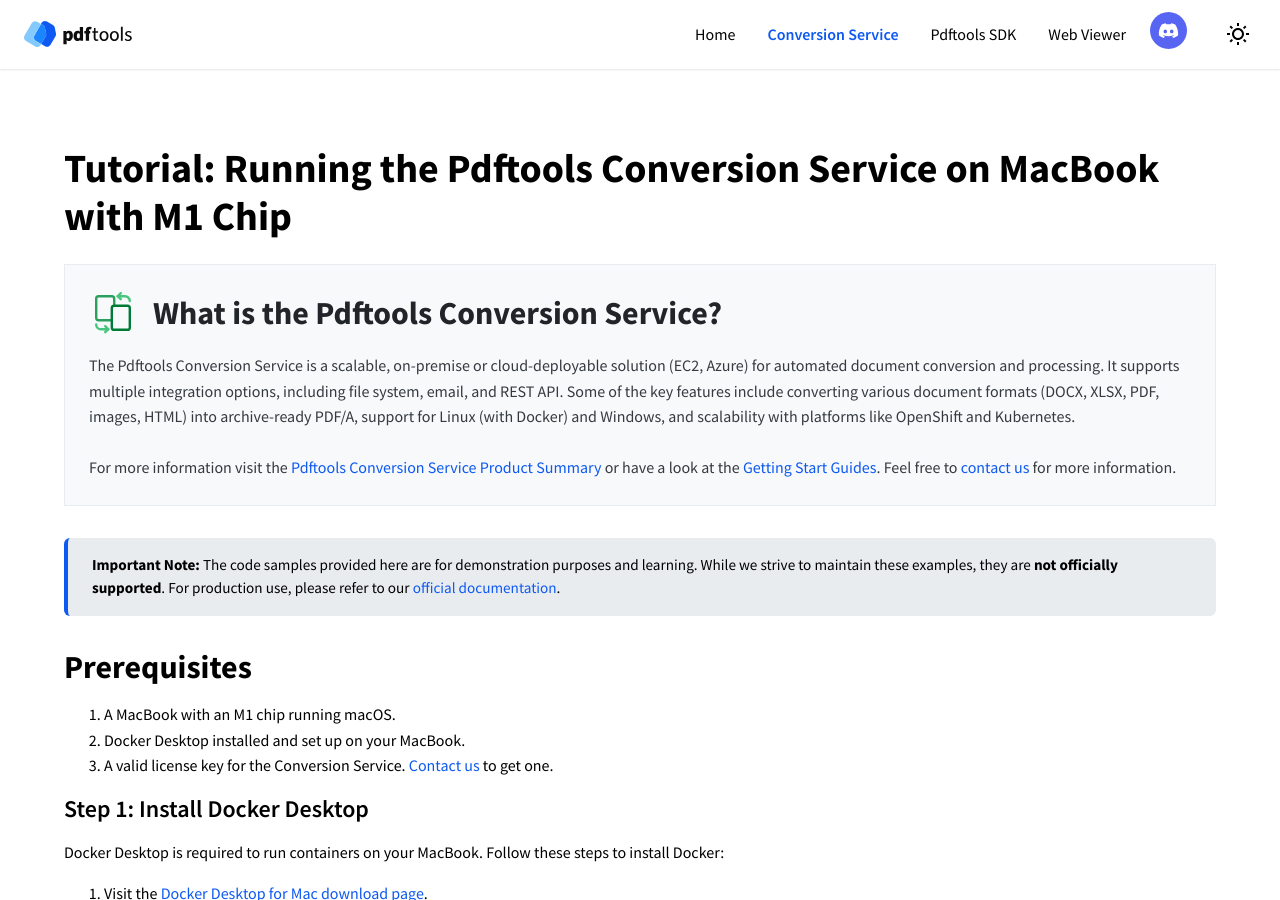
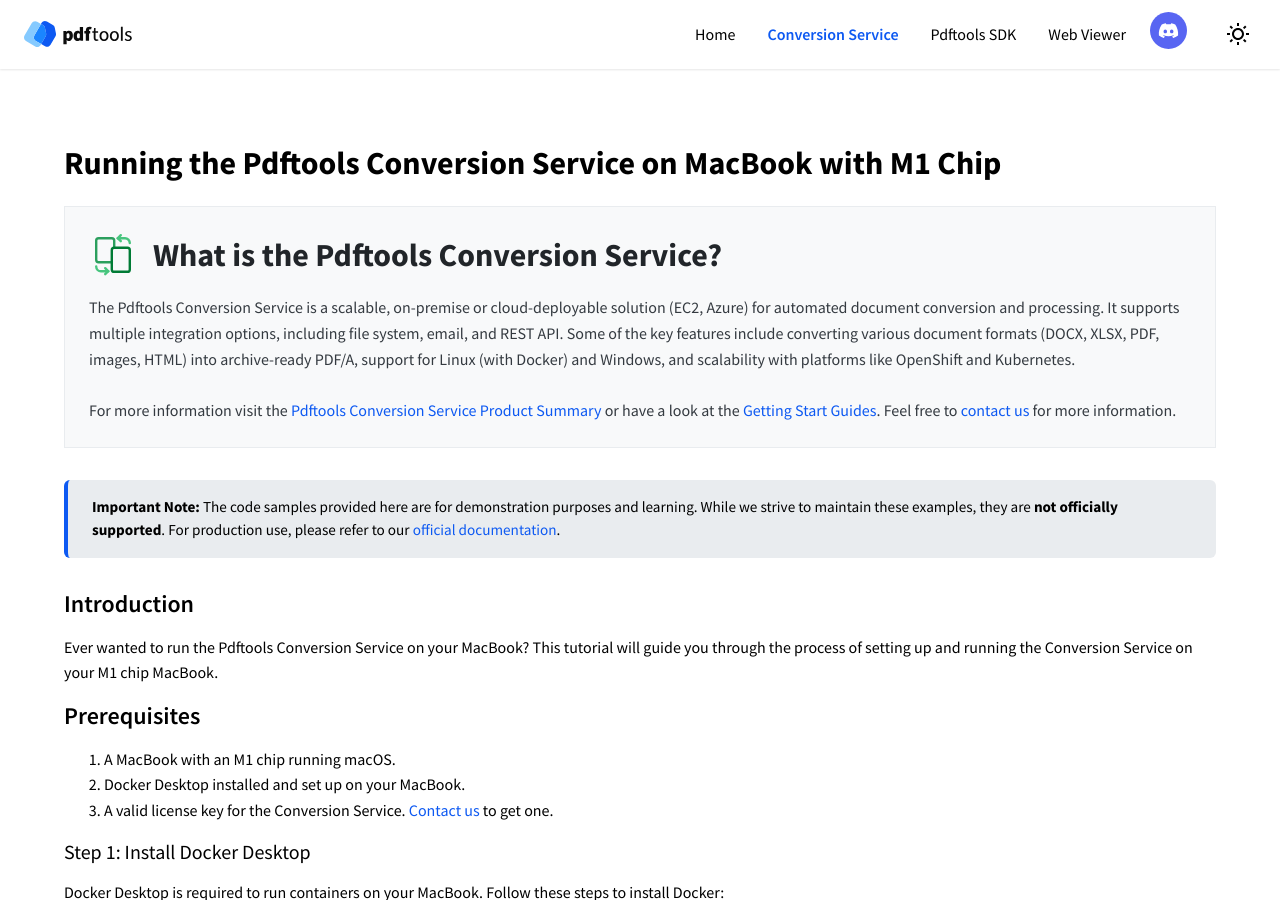
Before and after one commit to pdf-tools/pdf_code_samples, a Jekyll site: the page built from docs/tutorials/convsrv-mac-osx-m1-docker.md, in a window 1280 px wide and 900 px high. Built offline with Jekyll 4.4.1, drawn with Linux system fonts in a browser that asks for light colours.

Commit message:
Tutorial on PDF Text extraction and general tutorial formatting tweaks

````diff
--- a/docs/_config.yml
+++ b/docs/_config.yml
@@ -13,15 +13,15 @@
   convsrv:
     name: "Conversion Service"
     description: "Scalable document conversion solution"
-    icon: "/assets/images/products/conversion-service.png"
+    icon: "/assets/images/products/conversion-service.svg"
   sdk:
     name: "Pdftools SDK"
     description: "PDF development toolkit"
-    icon: "/assets/images/products/pdf-toolbox-sdk.png"
+    icon: "/assets/images/products/pdftools-sdk.svg"
   webviewer:
     name: "Web Viewer"
     description: "Browser-based PDF viewer"
-    icon: "/assets/images/products/web-viewer.png"
+    icon: "/assets/images/products/pdf-viewer-sdk.svg"
 
 # Social Media Links
 social:
--- a/docs/tutorials/convsrv-mac-osx-m1-docker.md
+++ b/docs/tutorials/convsrv-mac-osx-m1-docker.md
@@ -3,18 +3,22 @@
 title: Running the Pdftools Conversion Service on MacBook with M1 Chip
 products: [convsrv]
 ---
-# Tutorial: Running the Pdftools Conversion Service on MacBook with M1 Chip
+## Running the Pdftools Conversion Service on MacBook with M1 Chip
 
 {% include conversion-service-info.html %}
 
 {% include disclaimer.html %}
 
-## Prerequisites
+### Introduction
+
+Ever wanted to run the Pdftools Conversion Service on your MacBook? This tutorial will guide you through the process of setting up and running the Conversion Service on your M1 chip MacBook.
+
+### Prerequisites
 1. A MacBook with an M1 chip running macOS.
 2. Docker Desktop installed and set up on your MacBook.
 3. A valid license key for the Conversion Service. [Contact us](https://www.pdf-tools.com/contact/) to get one.
 
-### Step 1: Install Docker Desktop
+#### Step 1: Install Docker Desktop
 Docker Desktop is required to run containers on your MacBook. Follow these steps to install Docker:
 
 1. Visit the [Docker Desktop for Mac download page](https://www.docker.com/products/docker-desktop/).
@@ -22,7 +26,7 @@
 3. Install Docker by following the on-screen instructions.
 4. Once installed, start Docker Desktop and ensure it is running.
 
-### Step 2: Create a `docker-compose.yml` File
+#### Step 2: Create a `docker-compose.yml` File
 The `docker-compose.yml` file defines the services needed to run the Conversion Service and the Connector Service.
 
 1. Open the Terminal app on your MacBook.
@@ -63,7 +67,7 @@
    ```
 5. Save and close the file (in `nano`, press `CTRL+O` to save and `CTRL+X` to exit).
 
-### Step 3: Start the Services
+#### Step 3: Start the Services
 1. In the Terminal, ensure you are in the directory containing the `docker-compose.yml` file.
 2. Start the services using the following command:
    ```bash
@@ -71,14 +75,14 @@
    ```
    Docker will pull the required images and start the Conversion Service and Connector Service.
 
-### Step 4: Verify the Services
+#### Step 4: Verify the Services
 1. Open a web browser and navigate to the following URLs to ensure the services are running:
    - Conversion Service: [http://localhost:13033](http://localhost:13033)
    - Connector Service: [http://localhost:13034](http://localhost:13034)
 
 2. If the services are running correctly, you should see confirmation responses from each service.
 
-### Step 5: Stopping the Services
+#### Step 5: Stopping the Services
 To stop the running services:
 1. In the Terminal, press `CTRL+C` to stop the containers.
 2. Run the following command to remove the containers:
@@ -86,7 +90,7 @@
    docker-compose down
    ```
 
-## Additional Notes
+### Additional Notes
 - Ensure you replace `<INSERT LICENSE KEY HERE>` in the `docker-compose.yml` file with your actual license key.
 - If you encounter issues running these containers on an M1 chip, Docker's `platform: linux/amd64` ensures compatibility by emulating the required architecture.
 
````
Also changed, not shown: docs/index.md (+4 -2 lines), docs/tutorials/convsrv-chrome-extension.md (+5 -3 lines), docs/tutorials/elk-logstash-monitoring.md (+5 -3 lines), docs/tutorials/extract-text-from-pdf.md (added, +87 -0 lines), docs/tutorials/pdf-search-engine.md (+7 -5 lines), docs/assets/images/tutorials/sdk-pdf-text-extraction.png (added).
